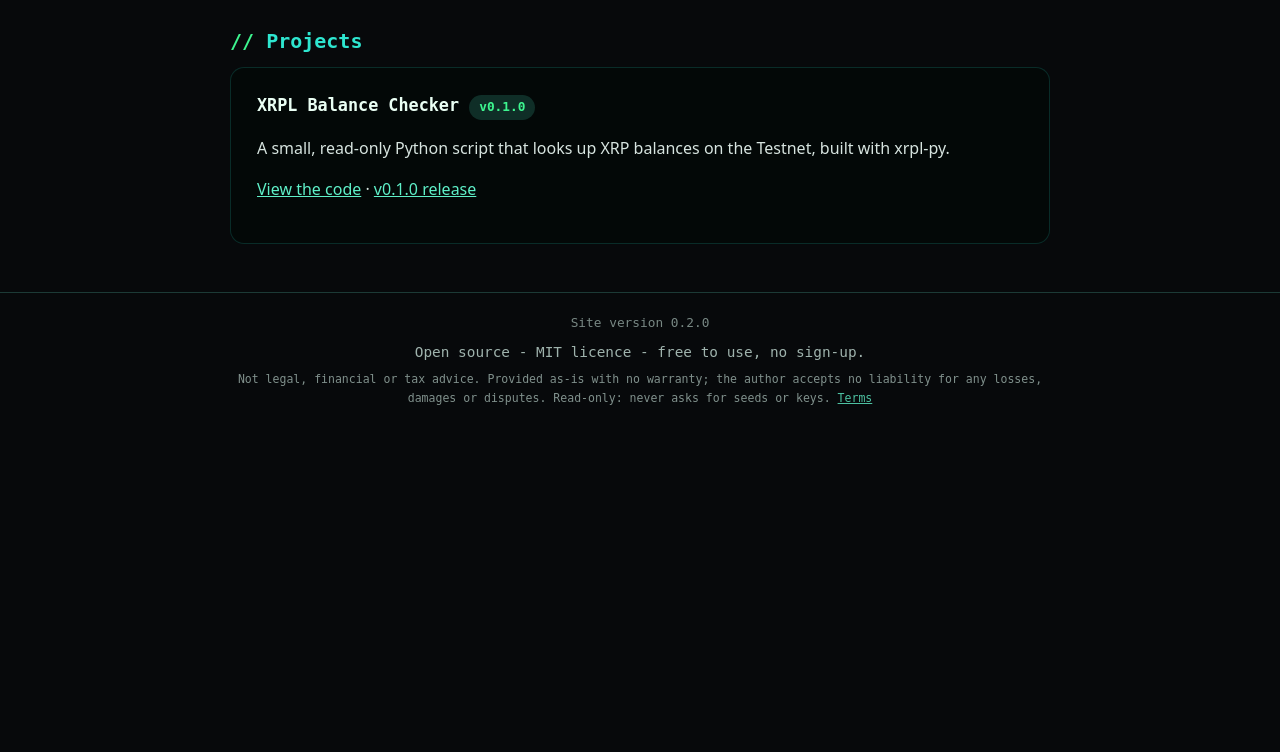
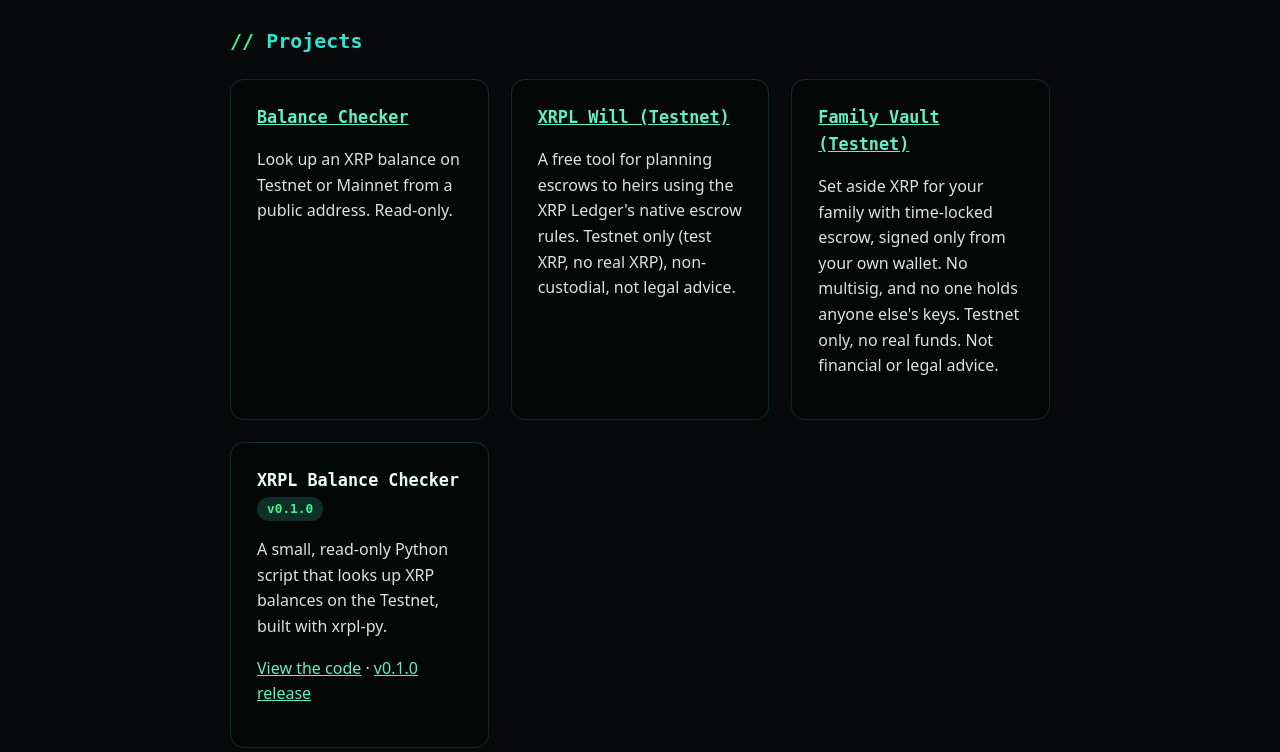
Before and after one commit to B34N5x/B34N5x.github.io, a plain HTML site: page index.html in a window 1280 px wide. Shown: the part 1348-2100 px from the top of the page. Before the commit the page ends 1775 px from the top, so only its background shows below. Drawn offline with Linux system fonts and the light colour scheme; no server answers.

Commit message:
Home: show all tool cards

```diff
--- a/index.html
+++ b/index.html
@@ -21,6 +21,9 @@
 <section><h2>Why these tools</h2><p>The XRP Ledger is open source, and its tools should be too. Many people want to use features like escrow but find existing tools complex or unclear. Each tool here does one job, explains it in plain words, and uses only the ledger's own built-in features. Every line of code is public on <a href="https://github.com/B34N5x">GitHub</a>.</p></section>
 <section><h2>Security first</h2><p>No accounts, no sign-ups, no cookies. No personal data is stored; the only record is an anonymous visit count. Your wallet signs every transaction itself, and these tools never hold your funds or keys.</p></section>
 <section><h2>Projects</h2>
+<div class="card"><h3><a href="checker/">Balance Checker</a></h3><p>Look up an XRP balance on Testnet or Mainnet from a public address. Read-only.</p></div>
+<div class="card"><h3><a href="https://xrpl-will.pages.dev" rel="noopener">XRPL Will (Testnet)</a></h3><p>A free tool for planning escrows to heirs using the XRP Ledger's native escrow rules. Testnet only (test XRP, no real XRP), non-custodial, not legal advice.</p></div>
+<div class="card"><h3><a href="family-vault/">Family Vault (Testnet)</a></h3><p>Set aside XRP for your family with time-locked escrow, signed only from your own wallet. No multisig, and no one holds anyone else's keys. Testnet only, no real funds. Not financial or legal advice.</p></div>
 <div class="card"><h3>XRPL Balance Checker <span class="tag">v0.1.0</span></h3>
 <p>A small, read-only Python script that looks up XRP balances on the Testnet, built with xrpl-py.</p>
 <p><a href="https://github.com/B34N5x/xrpl-balance-checker">View the code</a> · <a href="https://github.com/B34N5x/xrpl-balance-checker/releases/tag/v0.1.0">v0.1.0 release</a></p></div></section>
```
